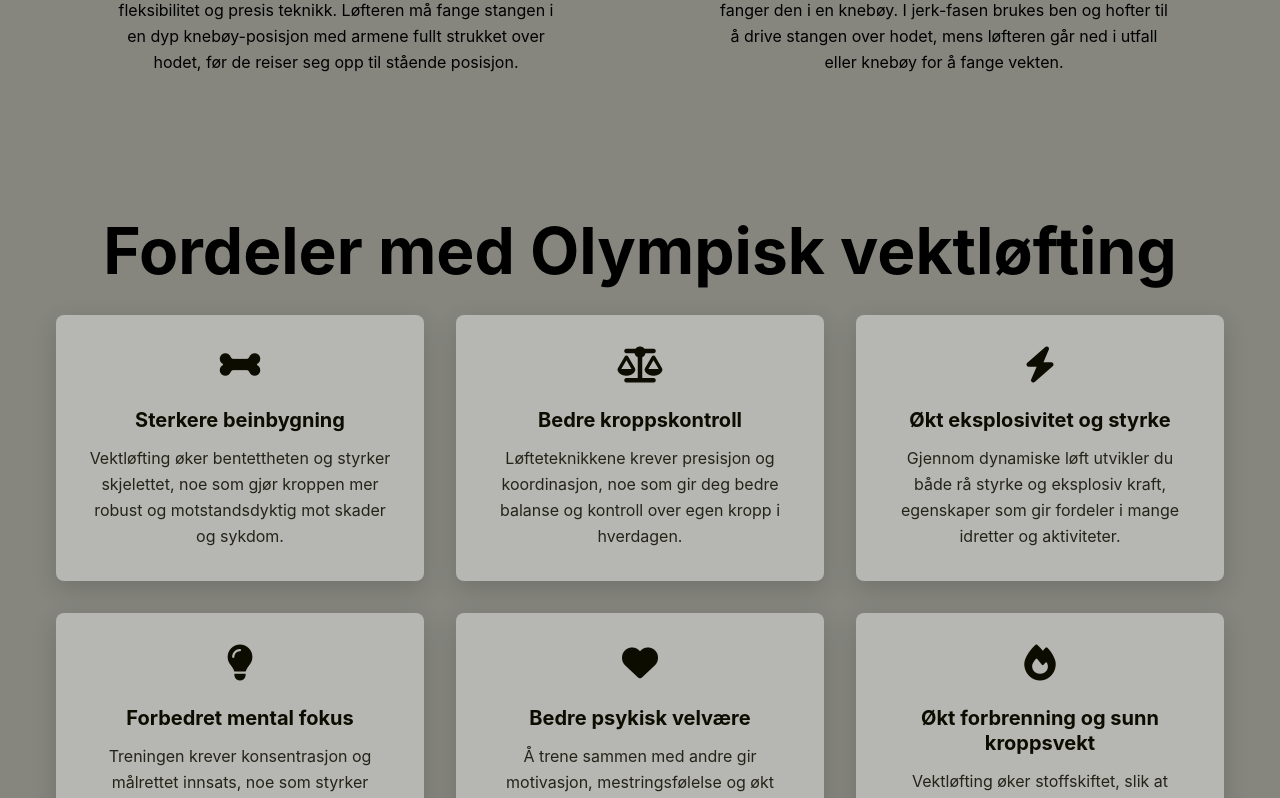
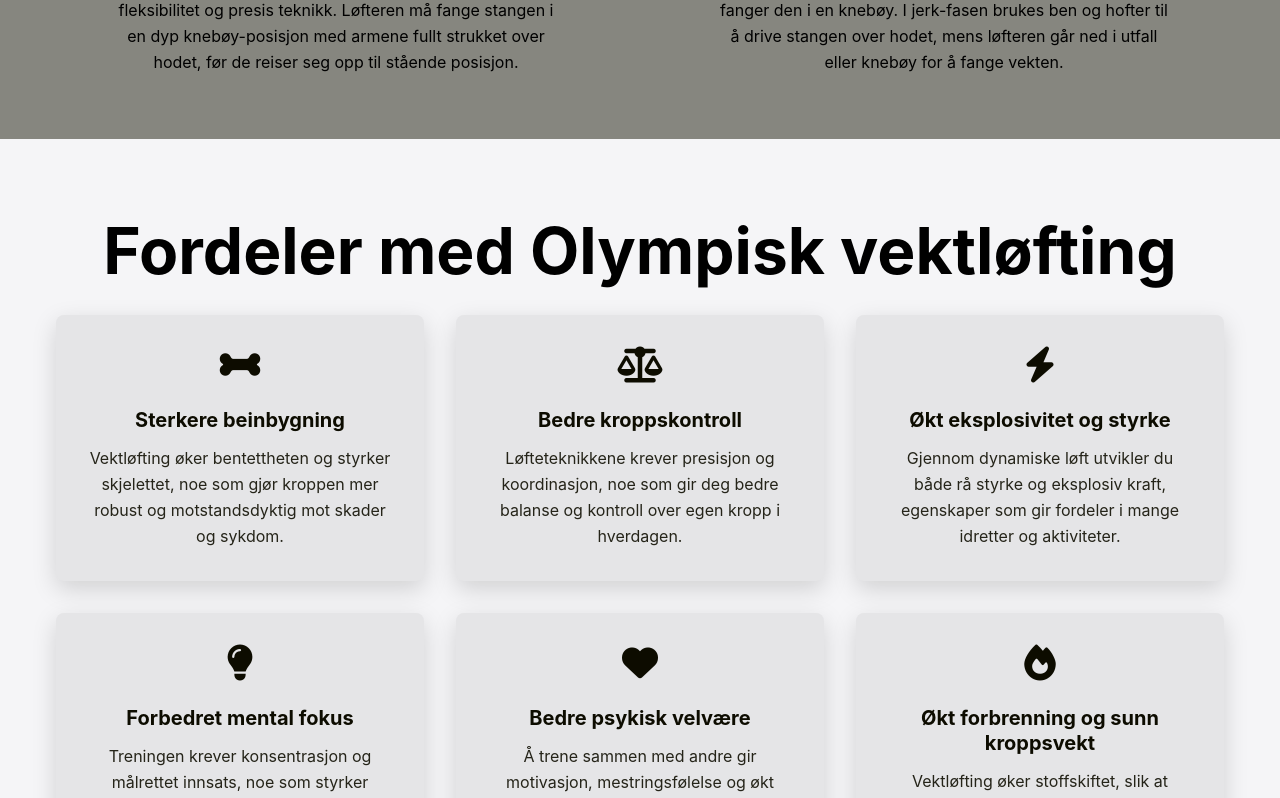
Before and after one commit to TrondheimAtletklubb/tak-nettsiden, a React (Vite) app: page / in a window 1280 px wide. Shown: the part 2400-3198 px from the top of the page. Built offline with nearby package versions, Linux system fonts and the light colour scheme.

Commit message:
Update section background. Tidy up styles

```diff
--- a/src/components/benefits/Benefits.jsx
+++ b/src/components/benefits/Benefits.jsx
@@ -6,7 +6,7 @@ const Benefits = () => {
   return (
     <Section
       className="benefits"
-      background="neutral"
+      background="primary"
       title="Fordeler med Olympisk vektløfting"
     >
       <div className="benefits__grid">
--- a/src/components/benefits/Benefits.styles.scss
+++ b/src/components/benefits/Benefits.styles.scss
@@ -1,7 +1,5 @@
 .benefits {
-}
-
-.benefits__grid {
+  &__grid {
     display: grid;
     grid-template-columns: repeat(auto-fit, minmax(300px, 1fr));
     gap: var(--spacing-xl);
@@ -9,14 +7,15 @@
     margin: 0 auto;
   }
 
-.benefits__card {
-  background: var(--neutral-light);
+  &__card {
+    background: var(--background-tertiary);
     border: none;
     border-radius: var(--radius-lg);
     padding: var(--spacing-xl);
     text-align: center;
     box-shadow: var(--shadow-heavy);
-  transition: transform var(--transition-base), box-shadow var(--transition-base);
+    transition: transform var(--transition-base),
+      box-shadow var(--transition-base);
 
     &:hover {
       transform: translateY(-4px);
@@ -24,7 +23,7 @@
     }
   }
 
-.benefits__icon {
+  &__icon {
     margin-bottom: var(--spacing-lg);
 
     i {
@@ -32,10 +31,6 @@
       color: var(--neutral-darkest);
     }
   }
-
-/* Dark theme - use yellow icons */
-[data-theme="dark"] .benefits__icon i {
-  color: var(--primary-yellow);
 }
 
 .benefits__title {
@@ -53,19 +48,24 @@
   margin: 0;
 }
 
-/* Dark theme - use light text */
-[data-theme="dark"] .benefits__title {
+/* Dark theme styles */
+[data-theme="dark"] .benefits {
+  &__card {
+    background: var(--neutral-dark);
+    border-color: var(--border-secondary);
+  }
+
+  &__icon i {
+    color: var(--primary-yellow);
+  }
+
+  &__title {
     color: var(--neutral-white);
   }
 
-[data-theme="dark"] .benefits__description {
+  &__description {
     color: var(--neutral-lightest);
   }
-
-/* Dark theme styles */
-[data-theme="dark"] .benefits__card {
-  background: var(--neutral-dark);
-  border-color: var(--background-primary);
 }
 
 /* Mobile responsive */
```
Lines whose indentation alone changed are shown as unchanged.
